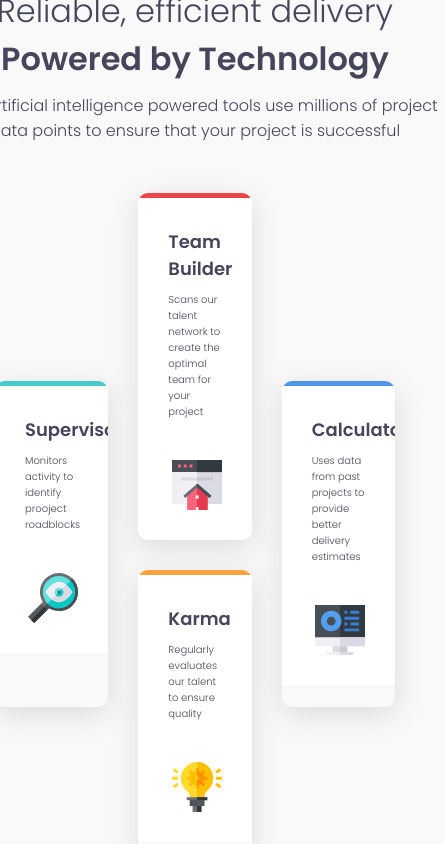
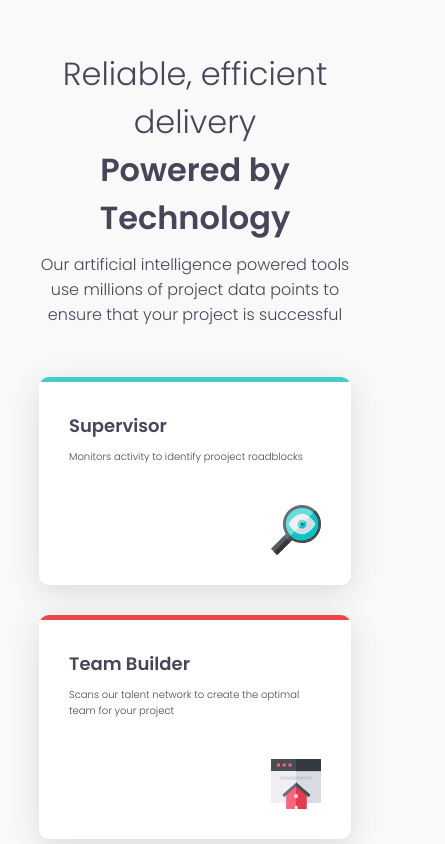
Before and after one commit to sparklaunch/Four-Card-Feature-Section, a Next.js app: page / in a window 390 px wide. Shown: the top 844 px of the page, 445 px wide, since content can reach past the window. Built offline with nearby package versions, Linux system fonts and the light colour scheme.

Commit message:
반응형 디자인을 위한 미디어 쿼리 추가

```diff
--- a/src/app/Home.module.css
+++ b/src/app/Home.module.css
@@ -44,3 +44,14 @@
 	width: 80%;
 	gap: 30px;
 }
+
+@media (max-width: 800px) {
+	.header {
+		width: 80%;
+	}
+
+	.article {
+		display: flex;
+		flex-direction: column;
+	}
+}
--- a/src/app/globals.css
+++ b/src/app/globals.css
@@ -20,3 +20,10 @@ body {
 	justify-content: center;
 	align-items: center;
 }
+
+@media (max-width: 800px) {
+	body {
+		height: auto;
+		padding: 50px 0;
+	}
+}
```
